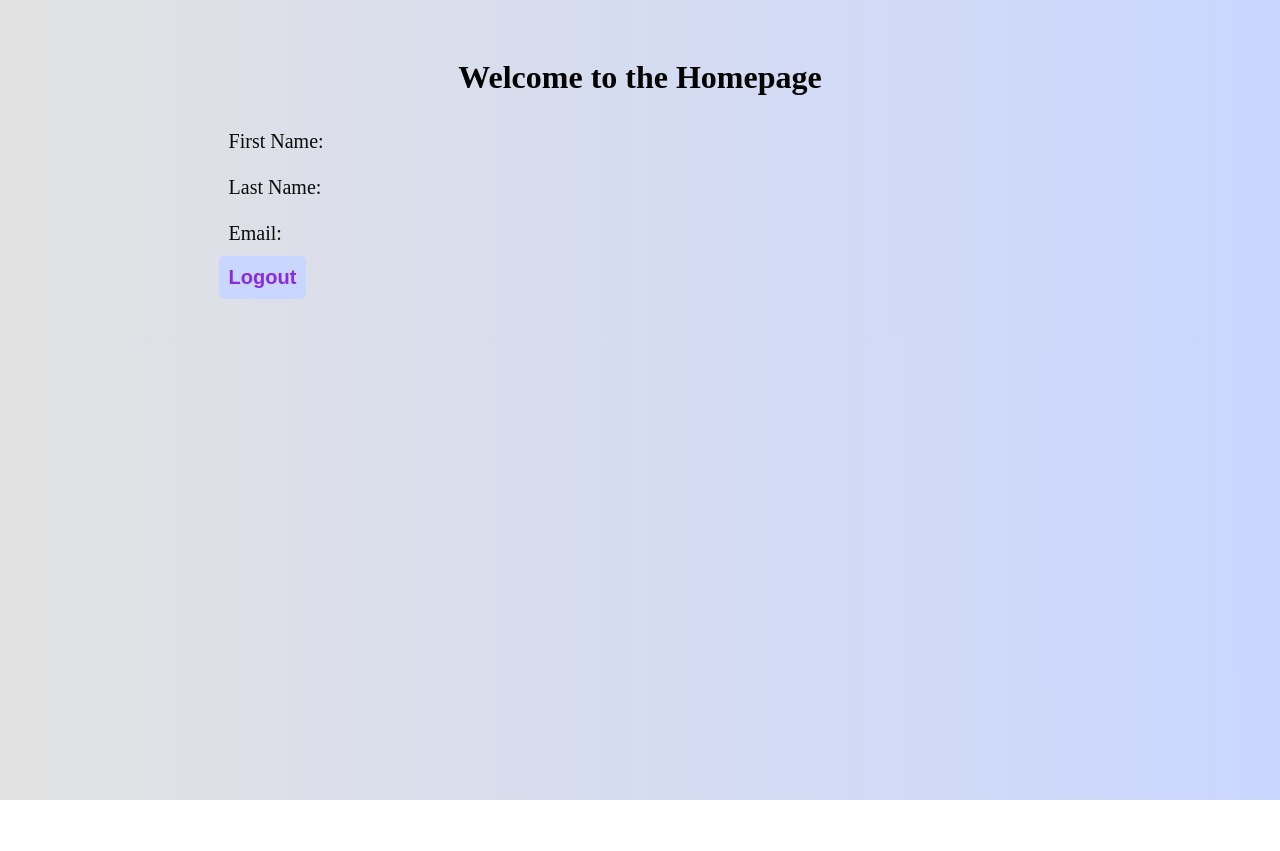
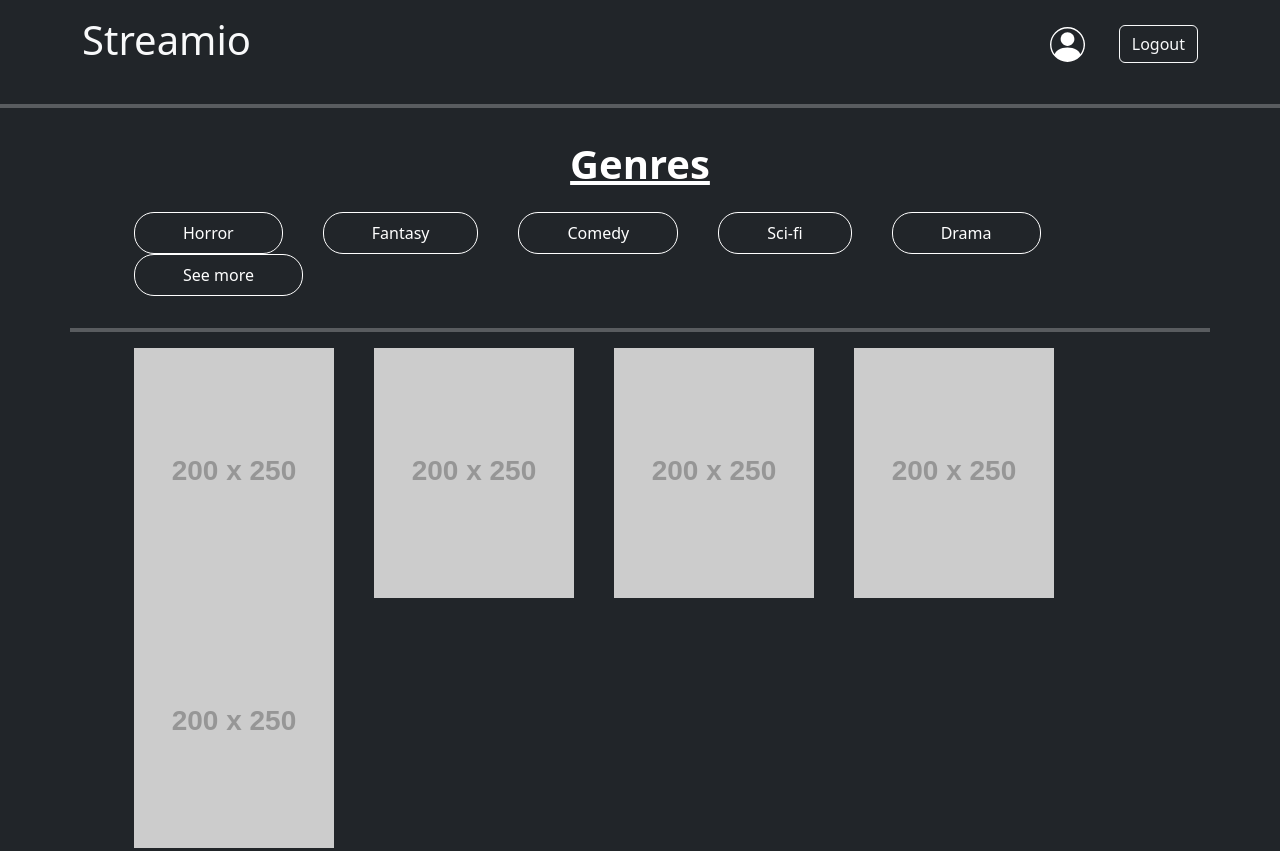
Before and after one commit to rasser31/BachelorProjekt, a website with bundled scripts: page homepage.html in a window 1280 px wide. Shown: the top 851 px of the page. Before the commit the page ends 800 px from the top, so only its background shows below. Built offline with nearby package versions, Linux system fonts and the light colour scheme; no server answers; placeholder pictures from the web are drawn by us.

Commit message:
Finishing touches on different pages

```diff
--- /dev/null
+++ b/CSSFiles/homepage.css
@@ -0,0 +1,39 @@
+.profileIcon{
+    width: 35px;
+    height: 35px;
+
+    margin-right: 30px;
+    margin-left: 5px;
+}
+
+.asd{
+    height: 50vh;
+}
+
+ul {
+    padding: 0;
+}
+
+li {
+    list-style: none;
+    float: left;
+    padding-left: 20px;
+    padding-right: 20px;
+}
+
+.buttonLook{
+    background: none;
+	color: inherit;
+	border: none;
+	padding: 0;
+	font: inherit;
+	cursor: pointer;
+	outline: inherit;
+
+    border: solid 1px white;
+    border-radius: 20px;
+}
+
+.buttonLook:hover{
+    background-color: rgb(80, 80, 80);
+}
--- a/CSSFiles/register.css
+++ b/CSSFiles/register.css
@@ -5,11 +5,10 @@
     font-family:"poppins",sans-serif;
 }
 body{
-    background-color: #c9d6ff;
-    background:linear-gradient(to right,#e2e2e2,#c9d6ff);
+    background-color: #333333;
 }
 .container{
-    background:#fff;
+    background:#ffffff;
     width:450px;
     padding:1.5rem;
     margin:50px auto;
@@ -72,13 +71,13 @@ button{
     outline:none;
     border:none;
     width:100%;
-    background:rgb(125,125,235);
+    background:rgb(124, 124, 124);
     color:white;
     cursor:pointer;
     transition:0.9s;
 }
 button:hover{
-    background:#07001f;
+    background:#202020;
 }
 .links{
     display:flex;
@@ -88,15 +87,16 @@ button:hover{
     font-weight:bold;
 }
  #signUpButton, #signInButton{
-    color:rgb(125,125,235);
+    color:rgb(129, 129, 129);
     border:none;
     background-color:transparent;
     font-size:1rem;
     font-weight:bold;
+    text-decoration:underline;
 }
 #signUpButton:hover, #signInButton:hover {
     text-decoration:underline;
-    color:blue;
+    color:rgb(26, 26, 26);
 }
 .messageDiv{
     background-color:hsl(327,90%,28%);
@@ -109,3 +109,8 @@ button:hover{
     animation:fadeOut 7s forwards;
 
 }
+
+#closeButton{
+    margin-top: 30px;
+    width: 100px;
+}
--- a/homepage.html
+++ b/homepage.html
@@ -3,51 +3,77 @@
   <head>
     <meta charset="UTF-8" />
     <meta name="viewport" content="width=device-width, initial-scale=1.0" />
-    <title>Homepage</title>
-    <style>
-      body {
-        padding: 30px;
-        background: linear-gradient(to right, #e2e2e2, #c9d6ff);
-      }
-      h1 {
-        text-align: center;
-      }
-      button {
-        color: blueviolet;
-        background-color: #c9d6ff;
-        padding: 5px;
-        border-radius: 5px;
-        font-size: 1rem;
-        font-weight: bold;
-        border: none;
-      }
-      button:hover {
-        text-decoration: underline;
-        color: blue;
-      }
-      button,
-      div {
-        margin-left: 15%;
-        font-size: 20px;
-        padding: 10px;
-      }
-      div {
-        font-weight: 400;
-        color: rgb(12, 11, 11);
-      }
-      span {
-        font-weight: 600;
-        font-size: 22px;
-        color: black;
-      }
-    </style>
+    <title>Streamio</title>
+
+    <link rel="stylesheet" href="BScss/bootstrap.min.css" />
+    <link rel="stylesheet" href="./CSSFiles/homepage.css" />
+
     <script type="module" src="./JavascriptFiles/homepage.js"></script>
   </head>
-  <body>
-    <h1>Welcome to the Homepage</h1>
-    <div>First Name: <span id="loggedUserFName"></span></div>
-    <div>Last Name: <span id="loggedUserLName"></span></div>
-    <div>Email: <span id="loggedUserEmail"></span></div>
-    <button id="logout">Logout</button>
+  <body class="bg-dark">
+    <nav class="bg-dark py-3">
+      <div class="container d-flex justify-content-between align-items-center">
+        <h1 class="text-light">Streamio</h1>
+        <div>
+          <span id="loggedUserFName" class="text-white"></span>
+          <img
+            src="./images/free_icon_1.svg"
+            alt="Profile Icon"
+            class="profileIcon"
+          />
+          <button
+            id="logout"
+            type="button"
+            class="btn btn-outline-light"
+            data-mdb-ripple-init
+            data-mdb-ripple-color="dark"
+          >
+            Logout
+          </button>
+        </div>
+      </div>
+    </nav>
+    <hr class="text-white" style="border: 2px solid white" />
+
+    <div class="container d-flex justify-content-center py-3">
+      <h1 class="text-white">
+        <b><u>Genres</u></b>
+      </h1>
+    </div>
+    <div class="container d-flex justify-content-center">
+      <ul>
+        <li>
+          <button class="buttonLook text-white py-2 px-5">Horror</button>
+        </li>
+        <li>
+          <button class="buttonLook text-white py-2 px-5">Fantasy</button>
+        </li>
+        <li><button class="buttonLook text-white py-2 px-5">Comedy</button></li>
+        <li><button class="buttonLook text-white py-2 px-5">Sci-fi</button></li>
+        <li><button class="buttonLook text-white py-2 px-5">Drama</button></li>
+        <li>
+          <button class="buttonLook text-white py-2 px-5">See more</button>
+        </li>
+      </ul>
+    </div>
+    <hr class="text-white container" style="border: 2px solid white" />
+    <div class="container d-flex justify-content-center">
+      <ul>
+        <li><img src="https://placehold.jp/200x250.png" alt="" /></li>
+        <li><img src="https://placehold.jp/200x250.png" alt="" /></li>
+        <li><img src="https://placehold.jp/200x250.png" alt="" /></li>
+        <li><img src="https://placehold.jp/200x250.png" alt="" /></li>
+        <li><img src="https://placehold.jp/200x250.png" alt="" /></li>
+      </ul>
+    </div>
+    <div class="container d-flex justify-content-center">
+      <ul>
+        <li><img src="https://placehold.jp/200x250.png" alt="" /></li>
+        <li><img src="https://placehold.jp/200x250.png" alt="" /></li>
+        <li><img src="https://placehold.jp/200x250.png" alt="" /></li>
+        <li><img src="https://placehold.jp/200x250.png" alt="" /></li>
+        <li><img src="https://placehold.jp/200x250.png" alt="" /></li>
+      </ul>
+    </div>
   </body>
 </html>
```
Also changed, not shown: CSSFiles/style.css (+33 -0 lines), index.html (+34 -10 lines), register.html (+2 -5 lines), images/free_icon_1.svg (added), images/introductionimage.webp (added), images/person-circle.svg (added).
